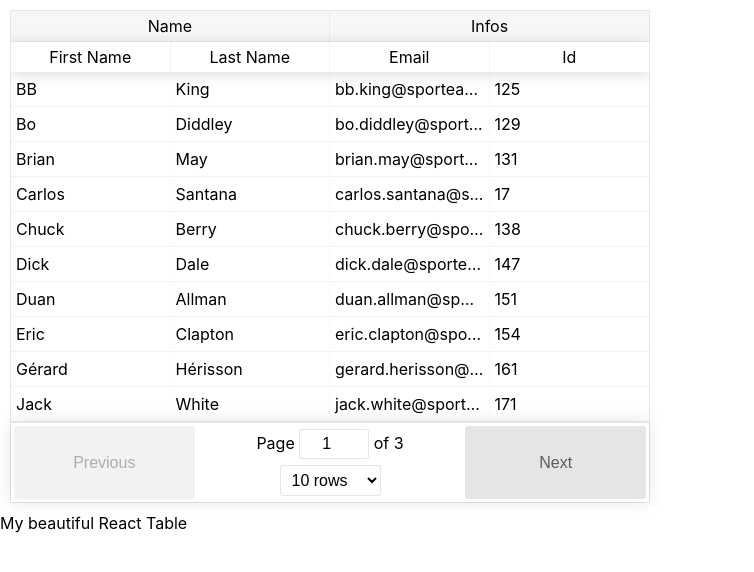
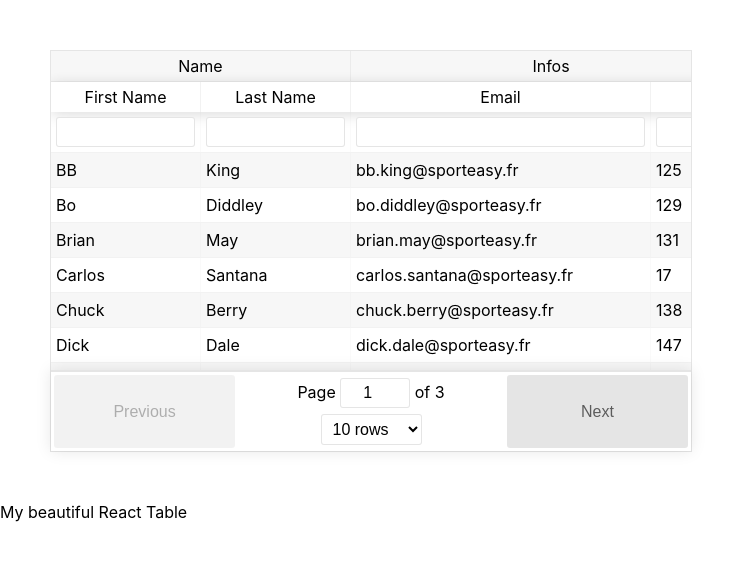
Before and after one commit to ArthurRobieux/TestTable, a React (Create React App) app: page / in a window 1280 px wide. Shown: the top 572 px of the page, without its empty margins (0-754 px from the left). Built offline with nearby package versions, Linux system fonts and the light colour scheme.

Commit message:
Add filters and fix columns size

```diff
--- a/src/App.css
+++ b/src/App.css
@@ -1,6 +1,6 @@
 .react_table{
   width: 50%;
-  padding: 10px;
+  margin: 50px;
 }
 
 :focus{
--- a/src/App.js
+++ b/src/App.js
@@ -43,11 +43,13 @@ class App extends Component {
             columns: [
                 {
                     Header: "First Name",
-                    accessor: "firstName"
+                    accessor: "firstName",
+                    width: 150,
                 },
                 {
                     Header: "Last Name",
                     accessor: "lastName",
+                    width: 150,
                 }
             ]
         },
@@ -57,6 +59,7 @@ class App extends Component {
                 {
                     Header: 'Email',
                     accessor: 'email',
+                    width: 300,
                 },
                 {
                     Header: 'Id',
@@ -68,10 +71,12 @@ class App extends Component {
 
     return(
         <div>
-            <div className={"react_table"}>
-                <ReactTable data={this.state.members_data} columns={columns} defaultPageSize={10}/>
-            </div>
+
+          <ReactTable data={this.state.members_data} columns={columns} defaultPageSize={10}  style={{height: "400px" }}
+          className="-striped -highlight react_table" filterable/>
+
             My beautiful React Table
+
         </div>
     );
 
```
